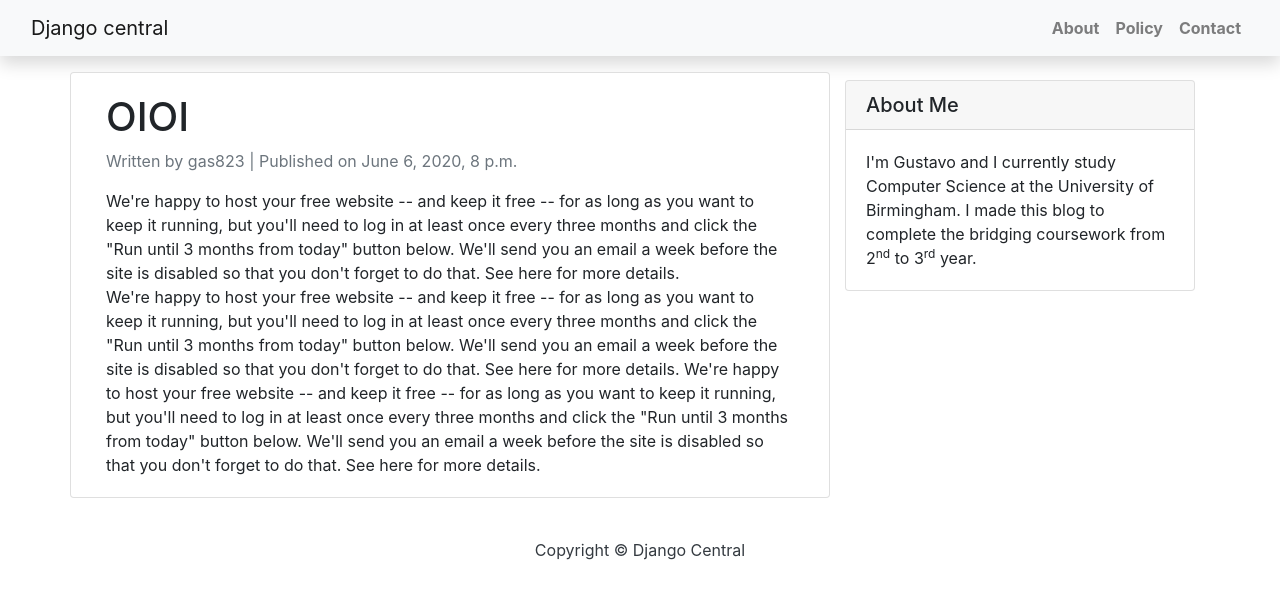
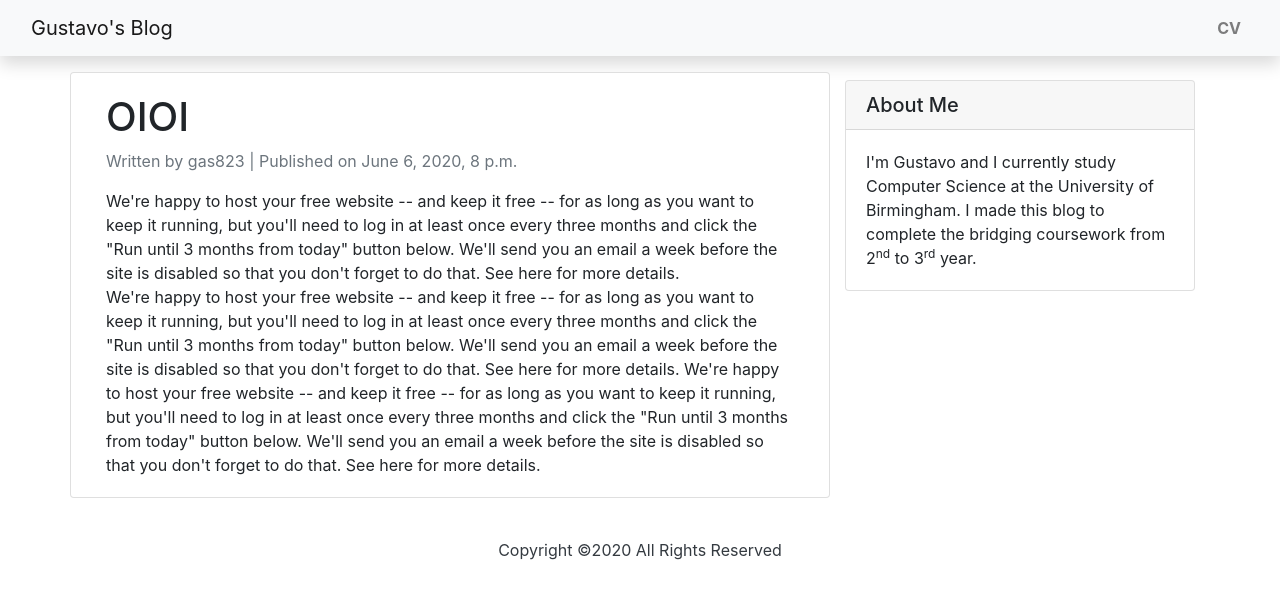
Before and after one commit to Galex3/Bridging-Coursework, a Django app: a page that uses templates/base.html in a window 1280 px wide. Shown: the top 599 px of the page. Run offline with Django 3.2, Linux system fonts and the light colour scheme; data comes from the database, SQL or seed files in the repository; both versions use the stored data as it was after the commit; some libraries are stand-ins or nearby versions.

Commit message:
Rearranged code

```diff
--- a/templates/base.html
+++ b/templates/base.html
@@ -11,7 +11,7 @@
     <link rel="stylesheet" href="https://stackpath.bootstrapcdn.com/bootstrap/4.5.0/css/bootstrap.min.css"
           integrity="sha384-9aIt2nRpC12Uk9gS9baDl411NQApFmC26EwAOH8WgZl5MYYxFfc+NcPb1dKGj7Sk" crossorigin="anonymous">
     <link rel="stylesheet" href="{% static 'css/blog.css' %}">
-    <link rel="shortcut icon" type="image/x-icon"  href="{% static "favicon.ico" %}"/>
+    <link rel="shortcut icon" type="image/x-icon" href="{% static "favicon.ico" %}"/>
 </head>
 
 <body>
@@ -19,7 +19,7 @@
 <!-- Navigation -->
 <nav class="navbar navbar-expand-lg navbar-light bg-light shadow" id="mainNav">
     <div class="container-fluid">
-        <a class="navbar-brand" href="{% url 'home' %}">Django central</a>
+        <a class="navbar-brand" href="{% url 'home' %}">Gustavo's Blog</a>
         <button class="navbar-toggler navbar-toggler-right" type="button" data-toggle="collapse"
                 data-target="#navbarResponsive"
                 aria-controls="navbarResponsive" aria-expanded="false" aria-label="Toggle navigation">
@@ -28,13 +28,7 @@
         <div class="collapse navbar-collapse" id="navbarResponsive">
             <ul class="navbar-nav ml-auto">
                 <li class="nav-item text-black">
-                    <a class="nav-link text-black font-weight-bold" href="#">About</a>
-                </li>
-                <li class="nav-item text-black">
-                    <a class="nav-link text-black font-weight-bold" href="#">Policy</a>
-                </li>
-                <li class="nav-item text-black">
-                    <a class="nav-link text-black font-weight-bold" href="#">Contact</a>
+                    <a class="nav-link text-black font-weight-bold" href="#">CV</a>
                 </li>
             </ul>
         </div>
@@ -45,7 +39,7 @@
 {% endblock content %}
 <!-- Footer -->
 <footer class="py-3 bg-grey">
-    <p class="m-0 text-dark text-center ">Copyright &copy; Django Central</p>
+    <p class="m-0 text-dark text-center ">Copyright ©{% now "Y" %} All Rights Reserved</p>
 </footer>
 <script src="https://code.jquery.com/jquery-3.5.1.slim.min.js"
         integrity="sha384-DfXdz2htPH0lsSSs5nCTpuj/zy4C+OGpamoFVy38MVBnE+IbbVYUew+OrCXaRkfj"
```
Also changed, not shown: templates/post_detail.html (+5 -5 lines), db.sqlite3.
